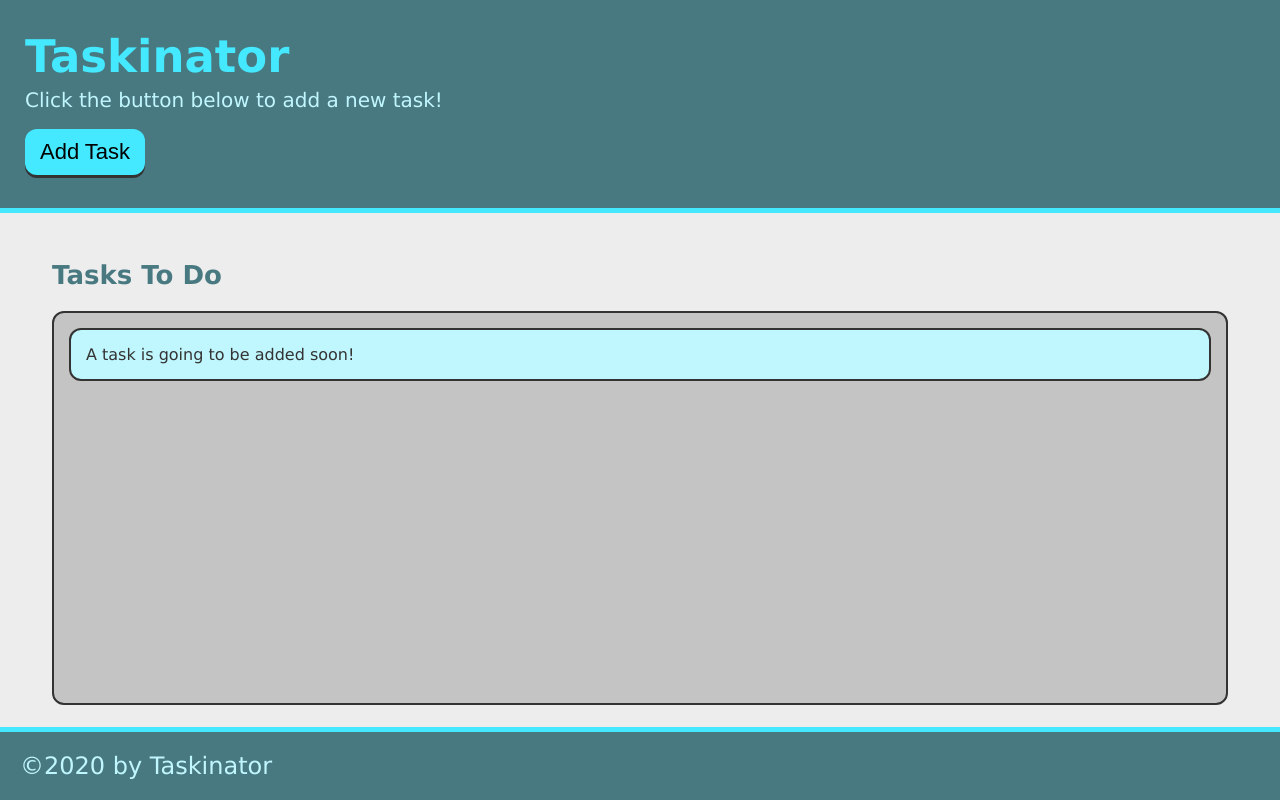
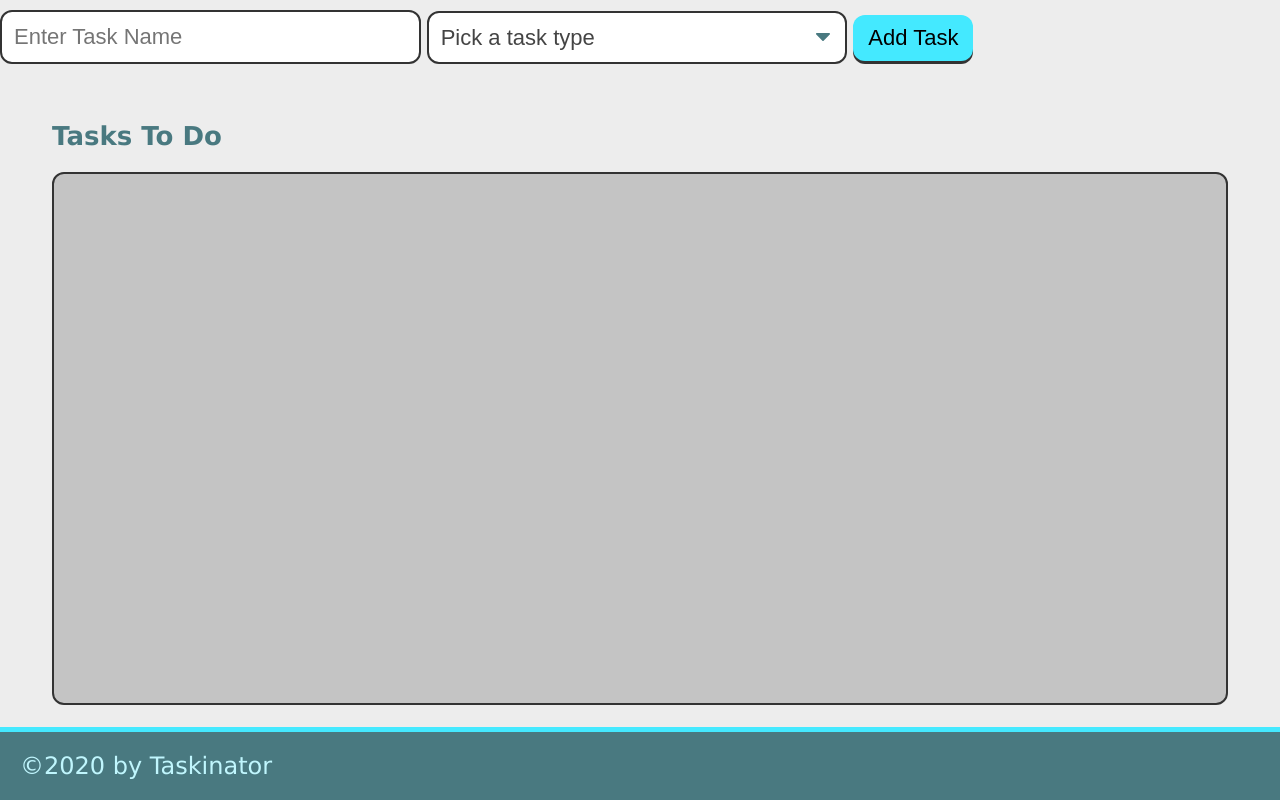
Before and after one commit to SnowSlurpie/taskinator, a plain HTML site: page index.html in a window 1280 px wide. Drawn offline with Linux system fonts and the light colour scheme.

Commit message:
added task form

```diff
--- a/index.html
+++ b/index.html
@@ -11,17 +11,27 @@
 
 <body>
 
-  <header>
-    <h1 class="page-title">Taskinator</h1>
-    <p>Click the button below to add a new task!</p>
-    <button class="btn" id="save-task">Add Task</button>
-  </header>
+  <form id="task-form">
+    <div class="form-group">
+      <input type="text" name="task-name" class="text-input" placeholder="Enter Task Name" />
+    </div>
+    <div class="form-group">
+      <select name="task-type" class="select-dropdown">
+        <option value="" disabled selected>Pick a task type</option>
+        <option value="Print">Print</option>
+        <option value="Web">Web</option>
+        <option value="Mobile">Mobile</option>
+      </select>
+    </div>
+    <div class="form-group">
+      <button class="btn" id="save-task" type="submit">Add Task</button>
+    </div>
+  </form>
 
   <main class="page-content">
     <section class="task-list-wrapper">
       <h2 class="list-title">Tasks To Do</h2>
       <ul class="task-list" id="tasks-to-do">
-        <li class="task-item">A task is going to be added soon!</li>
       </ul>
     </section>
   </main>
```
